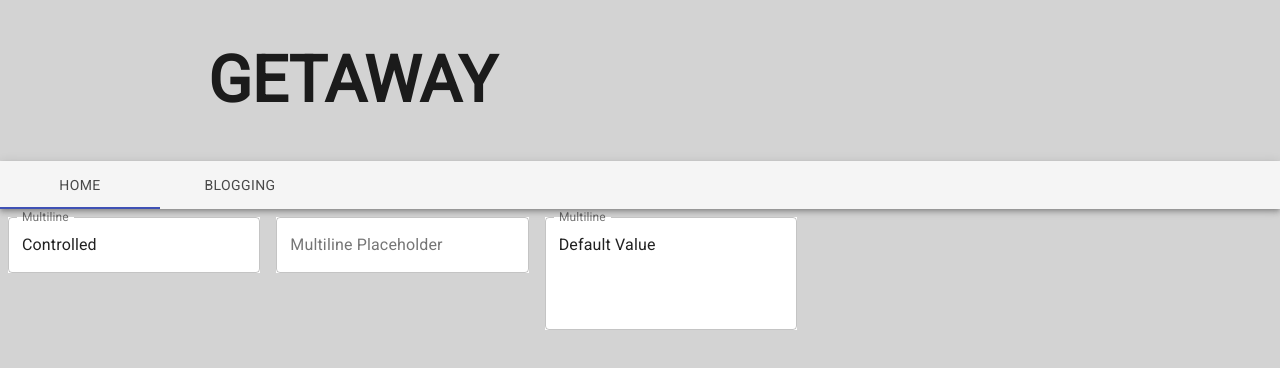
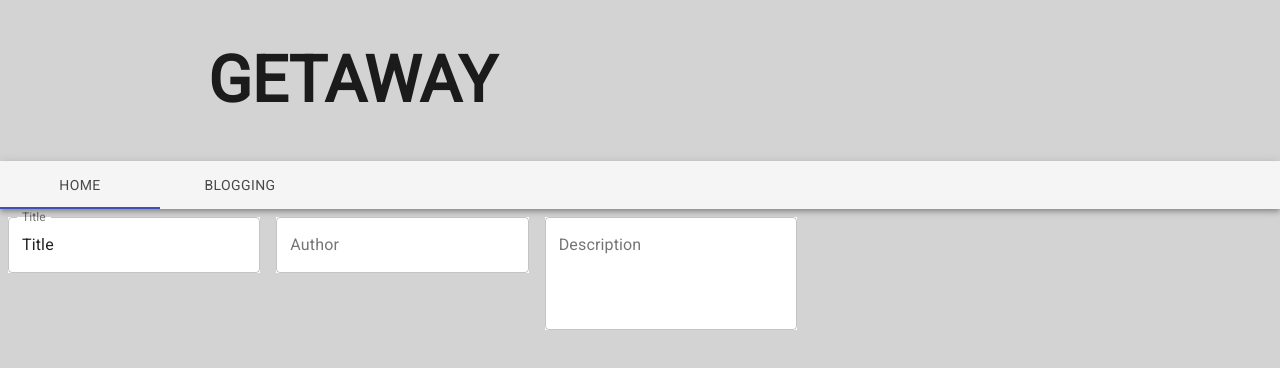
Before and after one commit to Paradafaii28/Tourists-helper-app-Frontend, a React (Create React App) app: page /blogging in a window 1280 px wide. Shown: the top 368 px of the page. Built offline with nearby package versions, Linux system fonts and the light colour scheme; no server answers.

Commit message:
change text value

```diff
--- a/src/components/Blogging.js
+++ b/src/components/Blogging.js
@@ -14,7 +14,7 @@ const useStyles = makeStyles((theme) => ({
 
 export default function MultilineTextFields() {
   const classes = useStyles();
-  const [value, setValue] = React.useState('Controlled');
+  const [value, setValue] = React.useState('Title');
 
   const handleChange = (event) => {
     setValue(event.target.value);
@@ -25,7 +25,7 @@ export default function MultilineTextFields() {
       <div>
         <TextField
           id="outlined-multiline-flexible"
-          label="Multiline"
+          label="Title"
           multiline
           rowsMax={4}
           value={value}
@@ -34,17 +34,17 @@ export default function MultilineTextFields() {
         />
         <TextField
           id="outlined-textarea"
-          label="Multiline Placeholder"
-          placeholder="Placeholder"
+          label="Author"
+          placeholder="Author"
           multiline
           variant="outlined"
         />
         <TextField
           id="outlined-multiline-static"
-          label="Multiline"
+          label="Description"
           multiline
           rows={4}
-          defaultValue="Default Value"
+          defaultValue=""
           variant="outlined"
         />
       </div>
```
